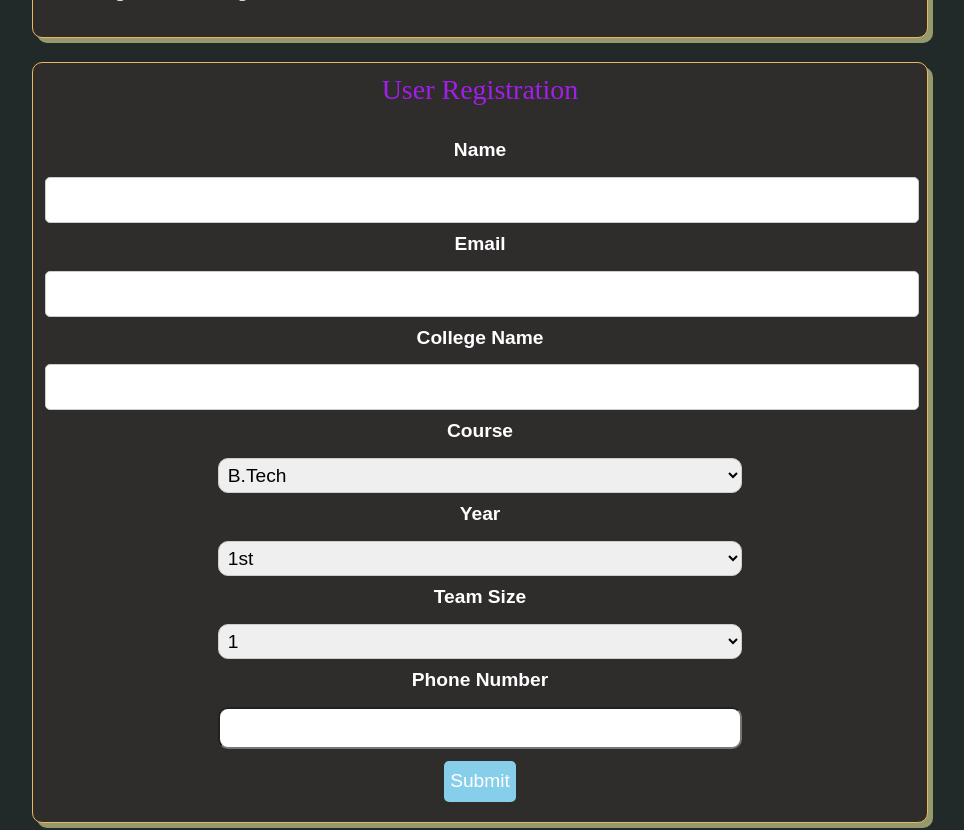
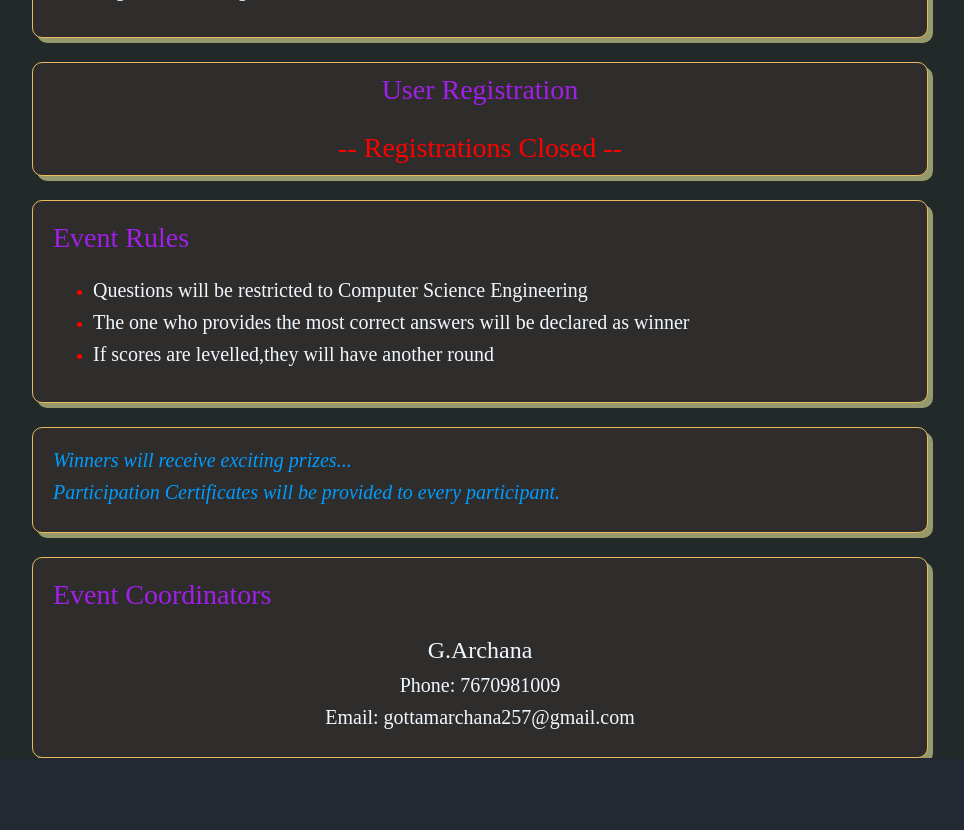
Before and after one commit to Rajeshds20/Pixelweb, a React (Vite) app: page /events/quiz in a window 1280 px wide. Shown: the part 2460-3290 px from the top of the page, without its empty margins (160-1124 px from the left). After the commit the page ends 3218 px from the top, so only its background shows below. Built offline with nearby package versions, Linux system fonts and the light colour scheme; no server answers.

Commit message:
Registrations Closed

```diff
--- a/src/components/Event.jsx
+++ b/src/components/Event.jsx
@@ -9,6 +9,10 @@ const Event = ({ imageUrl = 'https://picsum.photos/seed/picsum/100/100', altText
         <div className="col-lg-4 col-md-6 col-sm-12 mb-4 eventeach"
             style={{ cursor: "pointer", display: 'flex', alignContent: 'center' }}
             onClick={() => {
+                if (nav == 'hackathon') {
+                    window.open('https://beehacks.club/', '_blank');
+                    return;
+                }
                 navigate(`/events/${nav}`);
             }}
         >
--- a/src/pages/Events/ChessPage.jsx
+++ b/src/pages/Events/ChessPage.jsx
@@ -200,8 +200,7 @@ function QuizPage() {
                     <h3>User Registration</h3>
                 </div>
                 <br />
-                <form onSubmit={handleSubmit}>
-                    {/* Labels and inputs for form data */}
+                {/* <form onSubmit={handleSubmit}>
                     <label className="label">Name</label>
                     <input required={true} name='name' className="input"
                         type="text" />
@@ -243,7 +242,11 @@ function QuizPage() {
                             loading ? "Loading..." : "Submit"
                         }
                     </button>
-                </form>
+                </form> */}
+
+                {/* Registrations Closed */}
+                <h3 style={{ color: "red" }}>-- Registrations Closed --</h3>
+
             </div>
             <br />
 
--- a/src/pages/Events/CodingPage.jsx
+++ b/src/pages/Events/CodingPage.jsx
@@ -187,8 +187,7 @@ function QuizPage() {
                     <h3>User Registration</h3>
                 </div>
                 <br />
-                <form onSubmit={handleSubmit}>
-                    {/* Labels and inputs for form data */}
+                {/* <form onSubmit={handleSubmit}>
                     <label className="label">Name</label>
                     <input required={true} name='name' className="input"
                         type="text" />
@@ -230,7 +229,8 @@ function QuizPage() {
                             loading ? "Loading..." : "Submit"
                         }
                     </button>
-                </form>
+                </form> */}
+                <h3 style={{ color: "red" }}>-- Registrations Closed --</h3>
             </div>
             <br />
 
--- a/src/pages/Events/FreefirePage.jsx
+++ b/src/pages/Events/FreefirePage.jsx
@@ -199,8 +199,7 @@ function QuizPage() {
                     <h3>User Registration</h3>
                 </div>
                 <br />
-                <form onSubmit={handleSubmit}>
-                    {/* Labels and inputs for form data */}
+                {/* <form onSubmit={handleSubmit}>
                     <label className="label">Name</label>
                     <input required={true} name='name' className="input"
                         type="text" />
@@ -245,7 +244,9 @@ function QuizPage() {
                             loading ? "Loading..." : "Submit"
                         }
                     </button>
-                </form>
+                </form> */}
+
+                <h3 style={{ color: "red" }}>-- Registrations Closed --</h3>
             </div>
             <br />
 
--- a/src/pages/Events/HackathonPage.jsx
+++ b/src/pages/Events/HackathonPage.jsx
@@ -191,8 +191,7 @@ function QuizPage() {
                     <h3>User Registration</h3>
                 </div>
                 <br />
-                <form onSubmit={handleSubmit}>
-                    {/* Labels and inputs for form data */}
+                {/* <form onSubmit={handleSubmit}>
                     <label className="label">Name</label>
                     <input required={true} name='name' className="input"
                         type="text" />
@@ -237,7 +236,8 @@ function QuizPage() {
                             loading ? "Loading..." : "Submit"
                         }
                     </button>
-                </form>
+                </form> */}
+                <h3 style={{ color: "red" }}>-- Registrations Closed --</h3>
             </div>
             <br />
 
--- a/src/pages/Events/MemesPage.jsx
+++ b/src/pages/Events/MemesPage.jsx
@@ -190,8 +190,7 @@ function QuizPage() {
                     <h3>User Registration</h3>
                 </div>
                 <br />
-                <form onSubmit={handleSubmit}>
-                    {/* Labels and inputs for form data */}
+                {/* <form onSubmit={handleSubmit}>
                     <label className="label">Name</label>
                     <input required={true} name='name' className="input"
                         type="text" />
@@ -233,7 +232,8 @@ function QuizPage() {
                             loading ? "Loading..." : "Submit"
                         }
                     </button>
-                </form>
+                </form> */}
+                <h3 style={{ color: "red" }}>-- Registrations Closed --</h3>
             </div>
             <br />
 
--- a/src/pages/Events/PhotographyPage.jsx
+++ b/src/pages/Events/PhotographyPage.jsx
@@ -194,8 +194,7 @@ function QuizPage() {
                     <h3>User Registration</h3>
                 </div>
                 <br />
-                <form onSubmit={handleSubmit}>
-                    {/* Labels and inputs for form data */}
+                {/* <form onSubmit={handleSubmit}>
                     <label className="label">Name</label>
                     <input required={true} name='name' className="input"
                         type="text" />
@@ -237,7 +236,8 @@ function QuizPage() {
                             loading ? "Loading..." : "Submit"
                         }
                     </button>
-                </form>
+                </form> */}
+                <h3 style={{ color: "red" }}>-- Registrations Closed --</h3>
             </div>
             <br />
 
--- a/src/pages/Events/PptPage.jsx
+++ b/src/pages/Events/PptPage.jsx
@@ -194,8 +194,7 @@ function QuizPage() {
                     <h3>User Registration</h3>
                 </div>
                 <br />
-                <form onSubmit={handleSubmit}>
-                    {/* Labels and inputs for form data */}
+                {/* <form onSubmit={handleSubmit}>
                     <label className="label">Name</label>
                     <input required={true} name='name' className="input"
                         type="text" />
@@ -240,7 +239,8 @@ function QuizPage() {
                             loading ? "Loading..." : "Submit"
                         }
                     </button>
-                </form>
+                </form> */}
+                <h3 style={{ color: "red" }}>-- Registrations Closed --</h3>
             </div>
             <br />
 
--- a/src/pages/Events/Quizpage.jsx
+++ b/src/pages/Events/Quizpage.jsx
@@ -197,8 +197,7 @@ function QuizPage() {
                     <h3>User Registration</h3>
                 </div>
                 <br />
-                <form onSubmit={handleSubmit}>
-                    {/* Labels and inputs for form data */}
+                {/* <form onSubmit={handleSubmit}>
                     <label className="label">Name</label>
                     <input required={true} name='name' className="input"
                         type="text" />
@@ -242,7 +241,8 @@ function QuizPage() {
                             loading ? "Loading..." : "Submit"
                         }
                     </button>
-                </form>
+                </form> */}
+                <h3 style={{ color: "red" }}>-- Registrations Closed --</h3>
             </div>
             <br />
 
```
